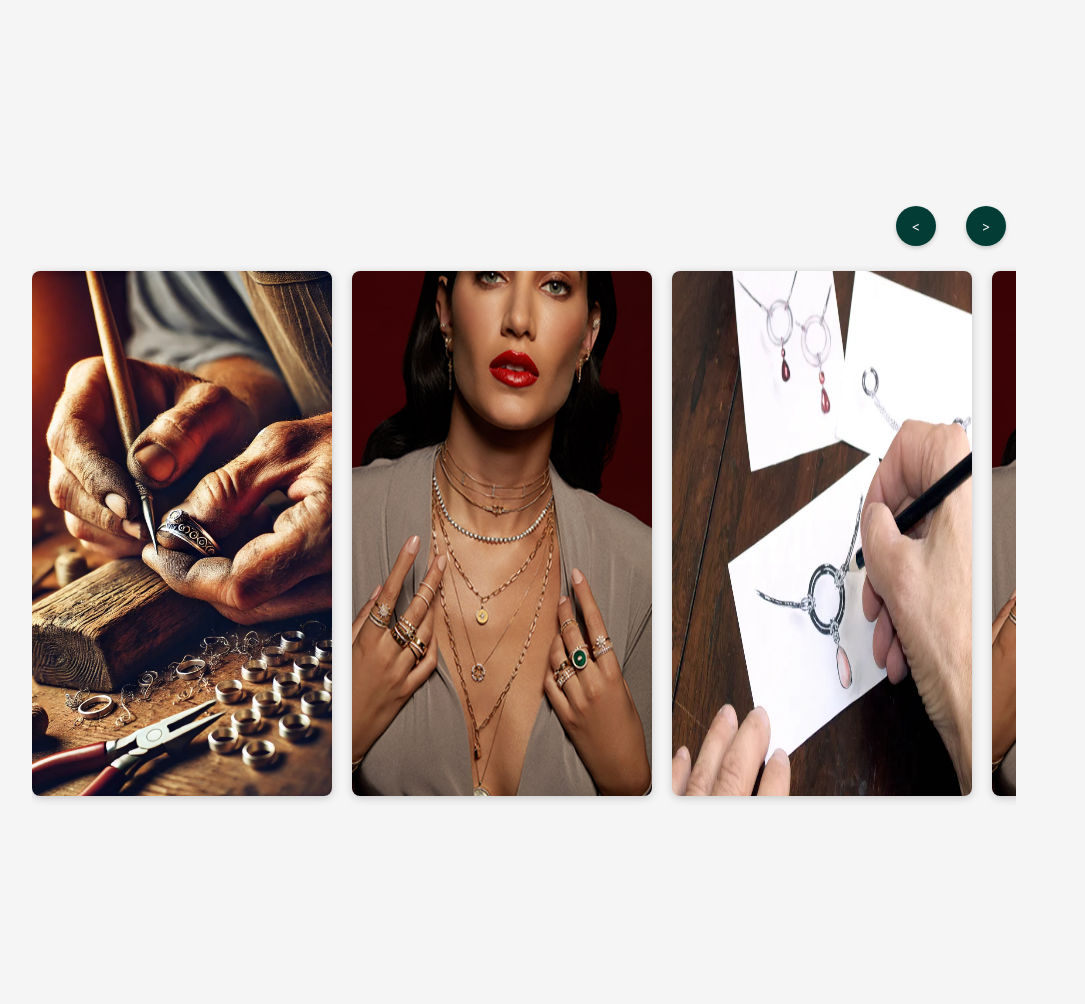
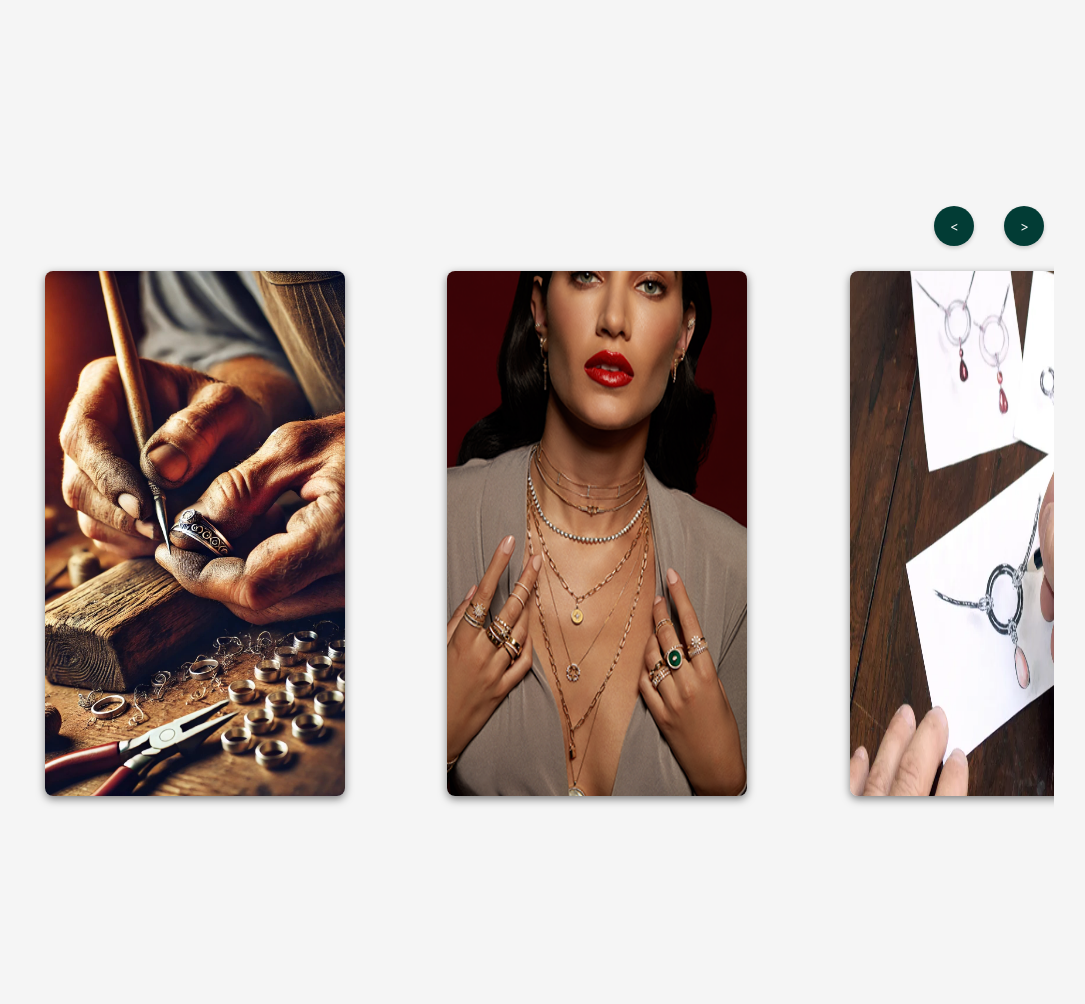
Before and after one commit to feerdy13/GRUPPO_16_PROGETTO_TSW, a PHP site: page / in a window 1280 px wide. Shown: the part 1849-2853 px from the top of the page, without its empty margins (116-1201 px from the left). Run offline with PHP 8.4, Linux system fonts and the light colour scheme; style sheets or scripts are compiled from the project's sources; some libraries are stand-ins or nearby versions.

Commit message:
scroll orizzontale 2.0

```diff
--- a/Aurumè/resources/css/index.css
+++ b/Aurumè/resources/css/index.css
@@ -51,10 +51,11 @@
 
 /* Contenitore per lo scroll orizzontale delle immagini */
 .image-scroll-wrapper {
-    margin: 25vh 10vw;
+    margin: 25vh 7vw;
     position: relative; /* Posiziona i pulsanti delle frecce in relazione al contenitore */
     display: flex;
     align-items: center;
+    overflow: hidden; /* Nasconde la scrollbar orizzontale */
 }
 
 .image-scroll-container {
@@ -62,6 +63,7 @@
     white-space: nowrap; /* Impedisce il wrapping delle immagini */
     padding: 75px 0; /* Aggiunge padding sopra e sotto il contenitore */
     flex: 1; /* Permette al contenitore di espandersi per riempire lo spazio disponibile */
+    scrollbar-width: none; /* Nasconde la scrollbar orizzontale */
 }
 
 .image-scroll {
@@ -71,9 +73,9 @@
 .image-scroll img {
     width: 300px; /* Imposta una larghezza fissa per le immagini */
     height: auto; /* Mantiene l'altezza proporzionale alla larghezza */
-    margin-right: 20px; /* Aggiunge uno spazio tra le immagini */
+    margin: 0 4vw; /* Aggiunge uno spazio tra le immagini */
     border-radius: 8px; /* Arrotonda gli angoli delle immagini */
-    box-shadow: 0 2px 8px rgba(0, 0, 0, 0.2); /* Aggiunge un'ombra leggera alle immagini */
+    box-shadow: 0 3px 8px rgba(0, 0, 0, 0.5); /* Aggiunge un'ombra leggera alle immagini */
 }
 
 /* Stile per i pulsanti delle frecce */
--- a/Aurumè/resources/js/scroll.js
+++ b/Aurumè/resources/js/scroll.js
@@ -5,14 +5,14 @@ document.addEventListener('DOMContentLoaded', function() {
 
     leftButton.addEventListener('click', function() {
         scrollContainer.scrollBy({
-            left: -320, // Scorri a sinistra di 300px
+            left: -420, // Scorri a sinistra di 300px
             behavior: 'smooth' // Scorrimento liscio
         });
     });
 
     rightButton.addEventListener('click', function() {
         scrollContainer.scrollBy({
-            left: 320, // Scorri a destra di 300px
+            left: 420, // Scorri a destra di 300px
             behavior: 'smooth' // Scorrimento liscio
         });
     });
```
